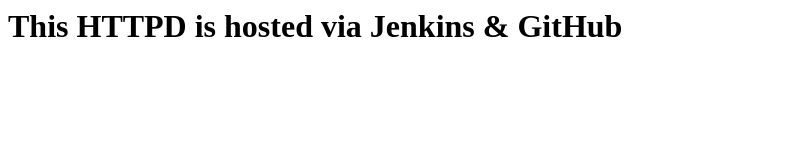
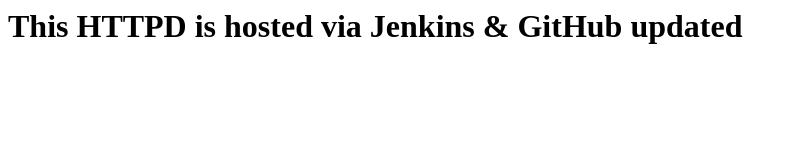
Before and after one commit to kunsang149/Lab_Work, a plain HTML site: page index.html in a window 1280 px wide. Shown: the whole page, without its empty margins (0-798 px from the left). Drawn offline with Linux system fonts and the light colour scheme.

Commit message:
Update index.html

```diff
--- a/index.html
+++ b/index.html
@@ -2,7 +2,7 @@
 
   <body>
 
-    <h1>This HTTPD is hosted via Jenkins & GitHub</h1>
+    <h1>This HTTPD is hosted via Jenkins & GitHub updated</h1>
 
   </body>
 
```
